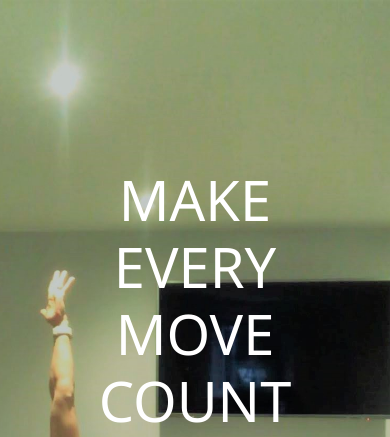
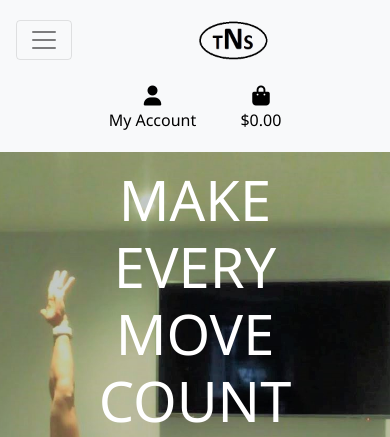
Before and after one commit to Code-Institute-Submissions/trainernats, a Django app: page / in a window 390 px wide. Shown: the top 437 px of the page. Run offline with Django 3.2, Linux system fonts and the light colour scheme; the visitor is signed in with stand-in values (Sample User, id 1); some libraries are stand-ins or nearby versions.

Commit message:
added mobile header and main navbar, screen size less than lg added the company logo to the mobile navbar

```diff
--- a/static/css/base.css
+++ b/static/css/base.css
@@ -10,9 +10,24 @@ body {
     font-family: 'Noto Sans', sans-serif;
 }
 
+#topnav {
+    background: white;
+}
+/*#topnav {
+    background: linear-gradient(to right, #70f0eb 0%, #f9aca4 100%) ;
+}*/
 .logo-font{
     font-family: 'Noto Sans', sans-serif;
     font-size: 2rem;
+    font-weight: bold;
+}
+
+
+.main-logo-link img{
+    width: 33%;
+    height: 100%;
+    margin: auto;
+    display: block;
 }
 /* from Bulma */
 .icon {
@@ -83,11 +98,11 @@ body {
 
 /* fixed top navbar only on medium and up */
 @media (min-width: 992px) {
-    .fixed-desktop-onl;y {
+    .fixed-desktop-only {
         position: fixed;
         top: 0;
         right: 0;
-        left: 0;
+        left: 0;2
         z-index: 1030;
     }
 
--- a/templates/base.html
+++ b/templates/base.html
@@ -42,24 +42,17 @@
 
 <body>
     <header class="container-fluid fixed-top">
-        <div id="topnav" class="row bg-white pt-lg-2 d-none d-lg-flex">
+        <div id="topnav" class="row pt-lg-2 d-none d-lg-flex">
             <div class="col-12 col-lg-4 my-auto py-1 py-lg-0">
-                <div class="col-1">
-                <img src="{% static 'tns oval.png' %}" alt="tns_logo"></div>
                 <a href="{% url 'home' %}" class="nav-link main-logo-link">
-                    <h2 class="logo-font text-black my-0"><span class="d-none d-md-block bold">Trainer Nats Steele</span></h2>
-                </a>
+                    <div class="logo-font text-black my-0 text-uppercase">
+                    Trainer Nats Steele
+                </div></a>
             </div>
             <div class="col-12 col-lg-4 my-auto py-1 py-lg-0">
-                <div class="row">
-                <ul>
-                    <li>about
-                    </li>
-                    <li>services
-
-                    </li>
-                </ul>
-            </div>
+                <a href="{% url 'home' %}" class="nav-link main-logo-link">
+                    <img src="{% static 'tns oval.png' %}" alt="tns_logo">
+                    </a>
             </div>
             <div class="col-12 col-lg-4 my-auto py-1 py-lg-0 text-center">
                 <ul class="list-inline list-unstyled text-center text-lg-right my-0">
@@ -100,6 +93,15 @@
                 </ul>
             </div>
         </div>
+        <div class="row bg-white">
+            <nav class="navbar navbar-expand-lg navbar-light bg-light w-100">
+                <button class="navbar-toggler" type="button" data-toggle="collapse" data-target="#main-nav" aria-controls="main-nav" aria-expanded="false" aria-label="Toggle navigation">
+                <span class="navbar-toggler-icon"></span>
+                </button>
+                {% include 'includes/mobile-top-header.html' %}
+                {% include 'includes/main-nav.html' %}
+            </nav>
+        </div>
     </header>
         {% if messages %}
         <div class="message-container"></div>
--- /dev/null
+++ b/templates/includes/main-nav.html
@@ -0,0 +1,25 @@
+<div class="collapse navbar-collapse" id="main-nav">
+    <ul class="navbar-nav w-auto mx-auto">
+        <li class="nav-item">
+            <a class="logo-font font-weight-bold nav-link text-black mr-5" href="{% url 'home' %}" id="home-link">
+                Home
+            </a>
+        </li>
+        <li class="nav-item dropdown">
+            <a class="logo-font font-weight-bold nav-link text-black mr-5" href="#" id="about-me-link" data-toggle="dropdown" aria-haspopup="true" aria-expanded="false">
+                About Me
+            </a>
+        </li>
+        <li class="nav-item dropdown">
+            <a class="logo-font font-weight-bold nav-link text-black mr-5" href="#" id="clothing-link" data-toggle="dropdown" aria-haspopup="true" aria-expanded="false">
+                Group Classes
+            </a>
+
+        </li>
+        <li class="nav-item dropdown">
+            <a class="logo-font font-weight-bold nav-link text-black" href="#" id="specials-link" data-toggle="dropdown" aria-haspopup="true" aria-expanded="false">
+                1-2-1 Training
+            </a>
+        </li>
+    </ul>
+</div>
--- /dev/null
+++ b/templates/includes/mobile-top-header.html
@@ -0,0 +1,52 @@
+<!--<li class="list-inline-item">
+    <a class="text-black nav-link d-block d-lg-none" href="#" id="mobile-search" data-toggle="dropdown" aria-haspopup="true" aria-expanded="false">
+        <div class="text-center">
+            <div><i class="fas fa-search fa-lg"></i></div>
+            <p class="my-0">Search</p>
+        </div>
+    </a>
+</li> -->
+{% load static %}
+<div>
+    <div class="col-12 col-lg-4 my-auto py-1 py-lg-0 d-block d-lg-none">
+        <a href="{% url 'home' %}" class="nav-link main-logo-link">
+            <img src="{% static 'tns oval.png' %}" alt="tns_logo">
+            </a>
+    </div>
+</div>
+<div class="col-12 col-sm-4 my-auto py-1 py-lg-0 text-center d-block d-lg-none">
+<li class="list-inline-item dropdown">
+    <a class="text-black nav-link d-block d-lg-none" href="#" id="user-options" data-toggle="dropdown" aria-haspopup="true" aria-expanded="false">
+        <div class="text-center">
+            <div><i class="fas fa-user fa-lg"></i></div>
+            <p class="my-0">My Account</p>
+        </div>
+    </a>
+    <div class="dropdown-menu border-0" aria-labelledby="user-options">
+        {% if request.user.is_authenticated %}
+            {% if request.user.is_superuser %}
+                <a href="#" class="dropdown-item">Product Management</a>
+            {% endif %}
+            <a href="#" class="dropdown-item">My Profile</a>
+            <a href="{% url 'account_logout' %}" class="dropdown-item">Logout</a>
+        {% else %}
+            <a href="{% url 'account_signup' %}" class="dropdown-item">Register</a>
+            <a href="{% url 'account_login' %}" class="dropdown-item">Login</a>
+        {% endif %}
+    </div>
+</li>
+<li class="list-inline-item">
+    <a class="{% if grand_total %}text-primary font-weight-bold{% else %}text-black{% endif %} nav-link d-block d-lg-none" href="#">
+        <div class="text-center">
+            <div><i class="fas fa-shopping-bag fa-lg"></i></div>
+            <p class="my-0">
+                {% if grand_total %}
+                    ${{ grand_total|floatformat:2 }}
+                {% else %}
+                    $0.00
+                {% endif %}
+            </p>
+        </div>
+    </a>
+</li>
+</div>
```
